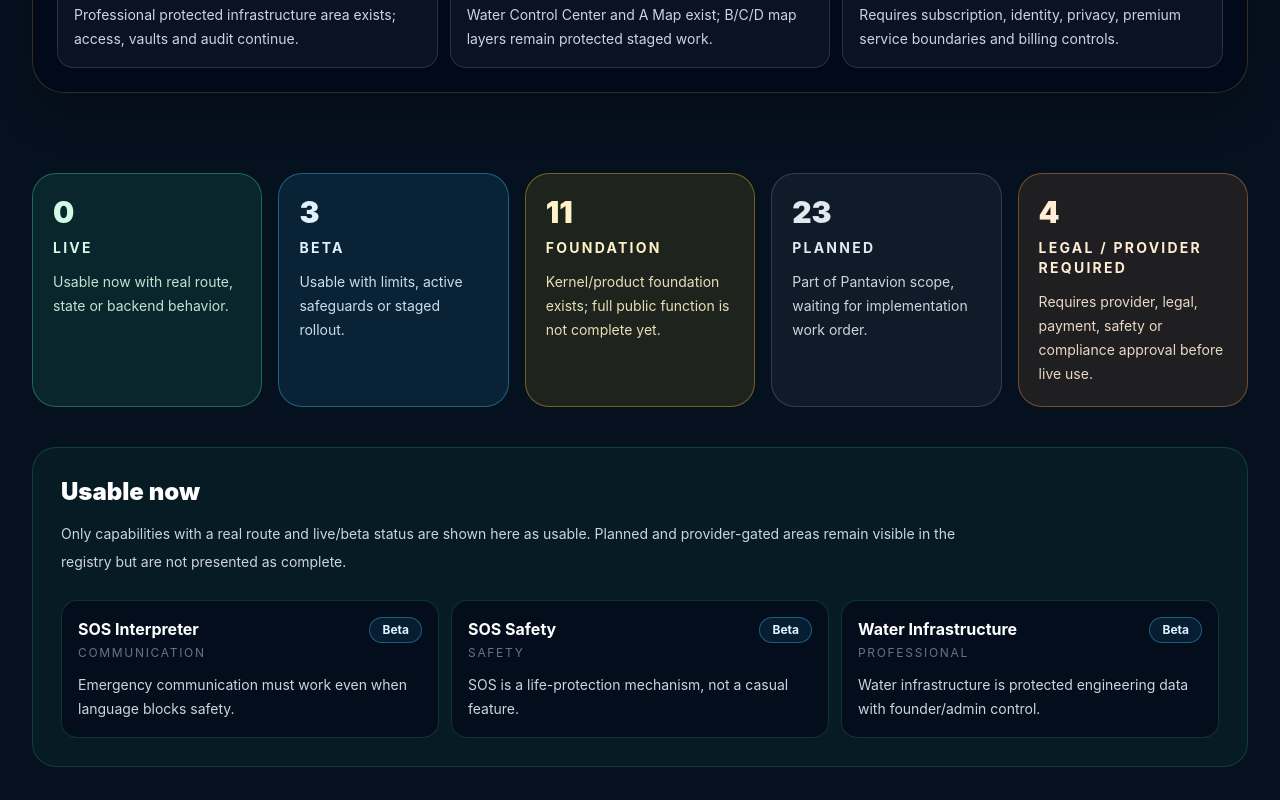
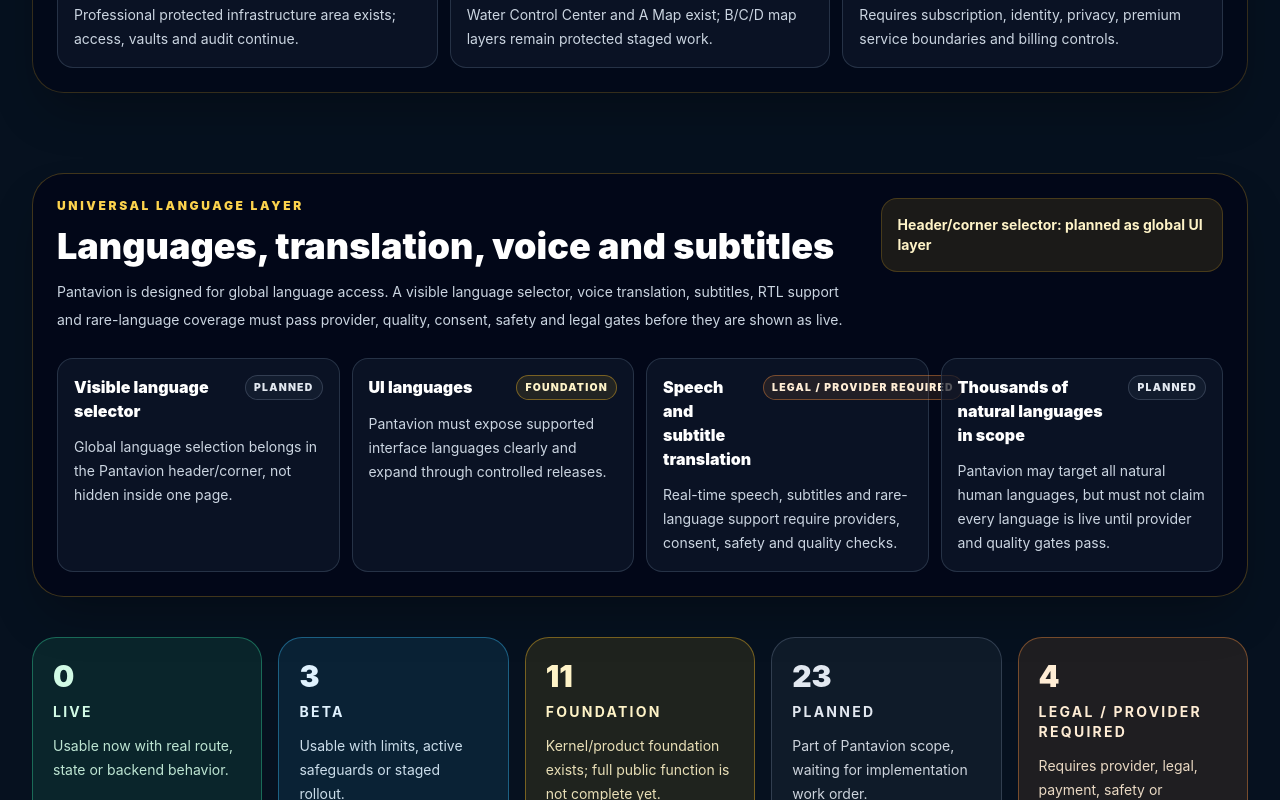
Before and after one commit to pandaconnect1/pantavion-planet, a Next.js app: page /product-status in a window 1280 px wide. Shown: the part 2040-2840 px from the top of the page. Built offline with nearby package versions, Linux system fonts and the light colour scheme.

Commit message:
feat(product): clarify module status and language layer

```diff
--- a/app/product-status/page.tsx
+++ b/app/product-status/page.tsx
@@ -48,6 +48,28 @@ const PANTAVION_VISIBLE_ECOSYSTEM_MODULES = [
   { title: "Pantavion Elite", status: "planned", note: "Requires subscription, identity, privacy, premium service boundaries and billing controls." },
 ] as const;
 
+const PANTAVION_LANGUAGE_LAYER = [
+  {
+    title: "Visible language selector",
+    status: "planned",
+    note: "Global language selection belongs in the Pantavion header/corner, not hidden inside one page.",
+  },
+  {
+    title: "UI languages",
+    status: "foundation",
+    note: "Pantavion must expose supported interface languages clearly and expand through controlled releases.",
+  },
+  {
+    title: "Speech and subtitle translation",
+    status: "legal_provider_required",
+    note: "Real-time speech, subtitles and rare-language support require providers, consent, safety and quality checks.",
+  },
+  {
+    title: "Thousands of natural languages in scope",
+    status: "planned",
+    note: "Pantavion may target all natural human languages, but must not claim every language is live until provider and quality gates pass.",
+  },
+] as const;
 const statusOrder: PantavionCapabilityStatus[] = [
   "live",
   "beta",
@@ -179,6 +201,47 @@ export default function ProductStatusPage() {
         </div>
       </section>
 
+      <section className="mx-auto max-w-7xl px-5 pt-10 sm:px-8">
+        <div className="rounded-[2rem] border border-amber-400/25 bg-slate-950/80 p-6 shadow-2xl shadow-black/30">
+          <div className="flex flex-col gap-4 lg:flex-row lg:items-start lg:justify-between">
+            <div>
+              <p className="text-xs font-black uppercase tracking-[0.22em] text-amber-300">
+                Universal Language Layer
+              </p>
+              <h2 className="mt-3 text-3xl font-black text-white sm:text-4xl">
+                Languages, translation, voice and subtitles
+              </h2>
+              <p className="mt-3 max-w-4xl text-sm leading-7 text-slate-300">
+                Pantavion is designed for global language access. A visible language selector, voice translation,
+                subtitles, RTL support and rare-language coverage must pass provider, quality, consent, safety and legal gates
+                before they are shown as live.
+              </p>
+            </div>
+
+            <div className="rounded-2xl border border-amber-400/20 bg-amber-400/10 p-4 text-sm font-bold text-amber-100">
+              Header/corner selector: planned as global UI layer
+            </div>
+          </div>
+
+          <div className="mt-6 grid gap-3 md:grid-cols-2 xl:grid-cols-4">
+            {PANTAVION_LANGUAGE_LAYER.map((item) => (
+              <article
+                key={item.title}
+                className="rounded-2xl border border-slate-700/70 bg-slate-900/70 p-4"
+              >
+                <div className="flex items-start justify-between gap-3">
+                  <h3 className="text-base font-black text-white">{item.title}</h3>
+                  <span className={`shrink-0 rounded-full border px-2 py-1 text-[0.65rem] font-black uppercase tracking-[0.12em] ${statusClass(item.status)}`}>
+                    {statusMeta[item.status].label}
+                  </span>
+                </div>
+                <p className="mt-3 text-sm leading-6 text-slate-300">{item.note}</p>
+              </article>
+            ))}
+          </div>
+        </div>
+      </section>
+
       <section className="mx-auto max-w-7xl px-5 py-10 sm:px-8">
         <div className="grid gap-4 sm:grid-cols-2 lg:grid-cols-5">
           {statusRows.map((row) => (
@@ -272,7 +335,7 @@ export default function ProductStatusPage() {
 
                     <div className="mt-4 rounded-2xl border border-slate-800 bg-slate-950/70 p-4">
                       <p className="text-xs font-bold uppercase tracking-[0.16em] text-amber-200">
-                        Required real implementation
+                        Next implementation step
                       </p>
                       <p className="mt-2 text-sm leading-6 text-slate-300">
                         {capability.realImplementationRequired}
@@ -288,7 +351,7 @@ export default function ProductStatusPage() {
                       </Link>
                     ) : (
                       <p className="mt-4 text-sm font-semibold text-slate-500">
-                        No public route yet. Work order required before live use.
+                        Not live yet. Work order and approval required before public use.
                       </p>
                     )}
                   </article>
```
